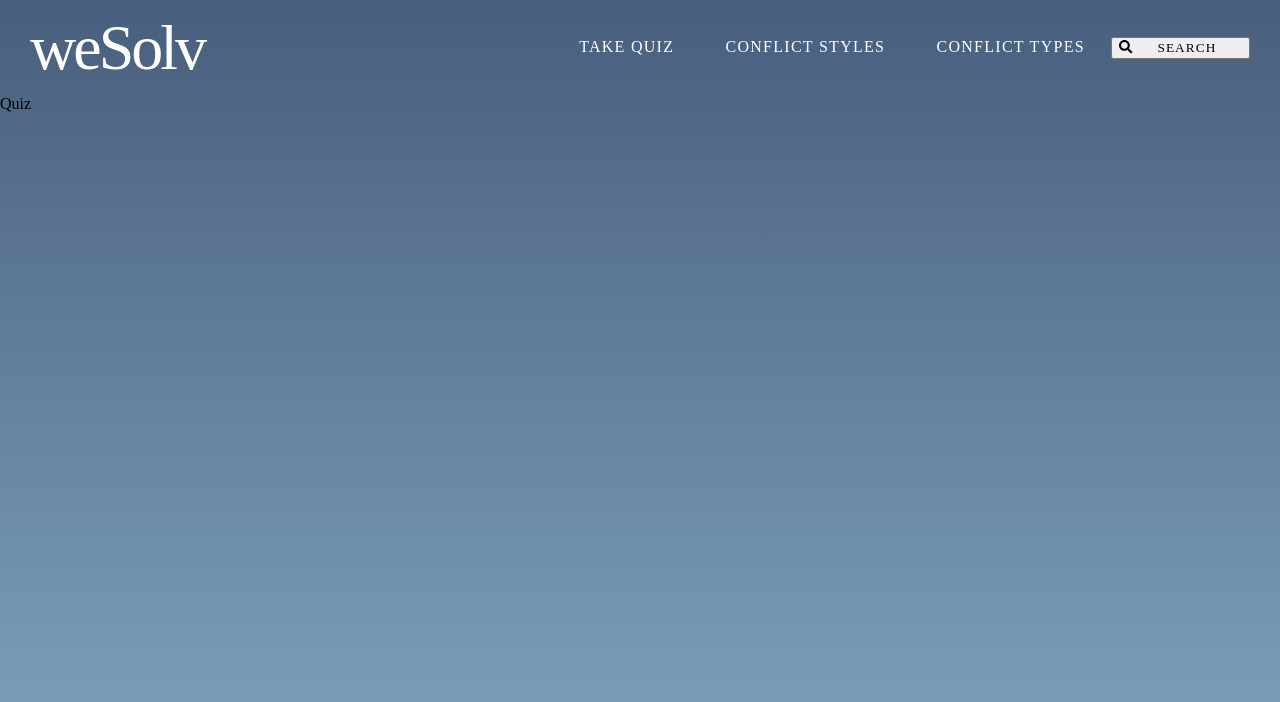
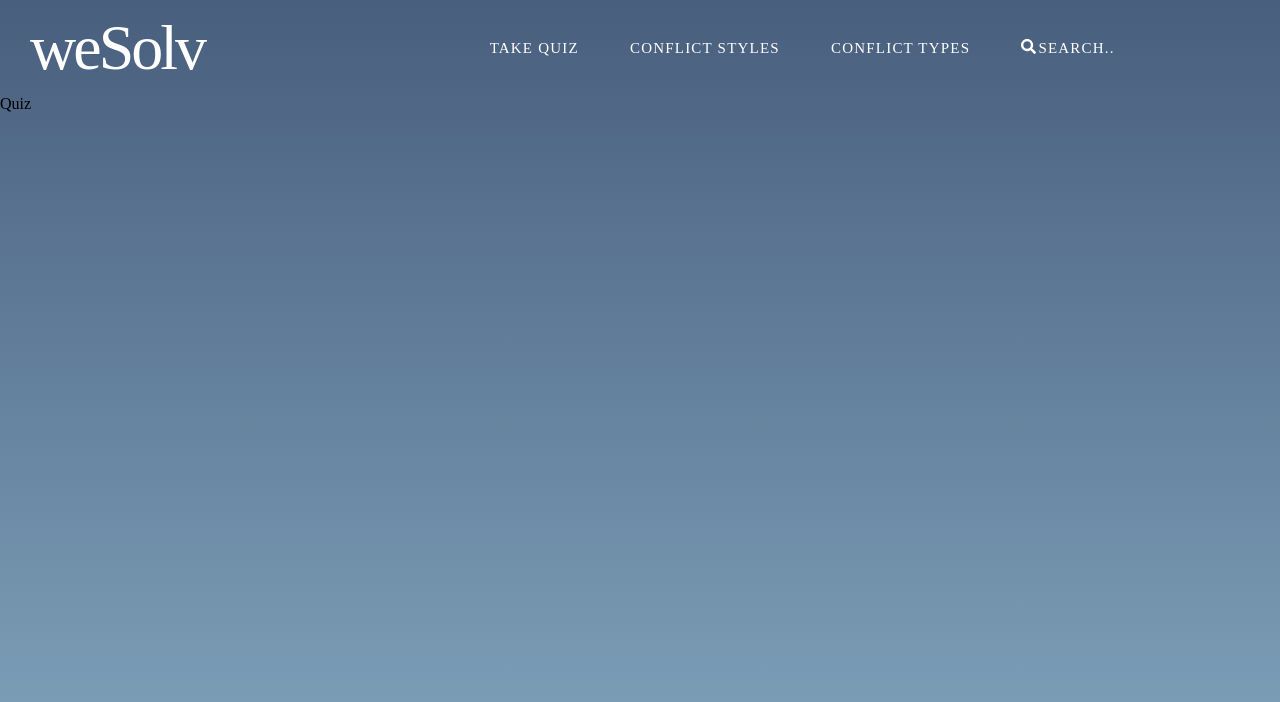
Before and after one commit to tramynn/no-db, a React (Create React App) app: page / in a window 1280 px wide. Shown: the top 702 px of the page. Built offline with nearby package versions, Linux system fonts and the light colour scheme.

Commit message:
styled search input

```diff
--- a/src/components/NavBar/NavBar.css
+++ b/src/components/NavBar/NavBar.css
@@ -24,6 +24,7 @@ h1 {
 
 li {
     font-family: Oswald;
+    font-size: 15px;
     letter-spacing: 0.08em;
     text-transform: uppercase;
     display: inline;
@@ -31,3 +32,29 @@ li {
     flex-wrap: row wrap;
     margin: 2vw;
 }
+
+input {
+    border-radius: 4px;
+    border: none;
+    color: white;
+    position: relative;
+    background-color: transparent;
+    transition: 0.3s all;
+    font-family: Oswald;
+    font-size: 15px;
+    letter-spacing: 0.08em;
+    text-transform: uppercase;
+}
+
+input:hover {
+    background-color: rgba(255, 255, 255, 0.45);
+    box-shadow: 0px 4px 20px 0px rgba(0, 0, 0, 0.05);
+}
+
+::placeholder {
+    color: white;
+    font-family: Oswald;
+    font-size: 15px;
+    letter-spacing: 0.08em;
+    text-transform: uppercase;
+}
--- a/src/components/NavBar/NavBar.js
+++ b/src/components/NavBar/NavBar.js
@@ -3,7 +3,7 @@ import './NavBar.css';
 import { FontAwesomeIcon } from '@fortawesome/react-fontawesome';
 import { faSearch } from '@fortawesome/free-solid-svg-icons';
 
-const element = <FontAwesomeIcon icon={faSearch} />
+const searchFavicon = <FontAwesomeIcon icon={faSearch} />
 
 
 class NavBar extends Component {
@@ -26,10 +26,10 @@ class NavBar extends Component {
                             <li>Take Quiz</li>
                             <li>Conflict Styles</li>
                             <li>Conflict Types</li>
-                            <button className="Search-Button">
-                                {element}
-                                <li>Search</li>
-                            </button>
+                            <li className="Search-Input">
+                                {searchFavicon}
+                                <input type="text" placeholder="Search.." />
+                            </li>
                         </ul>
                     </section>
                 </div>
```
